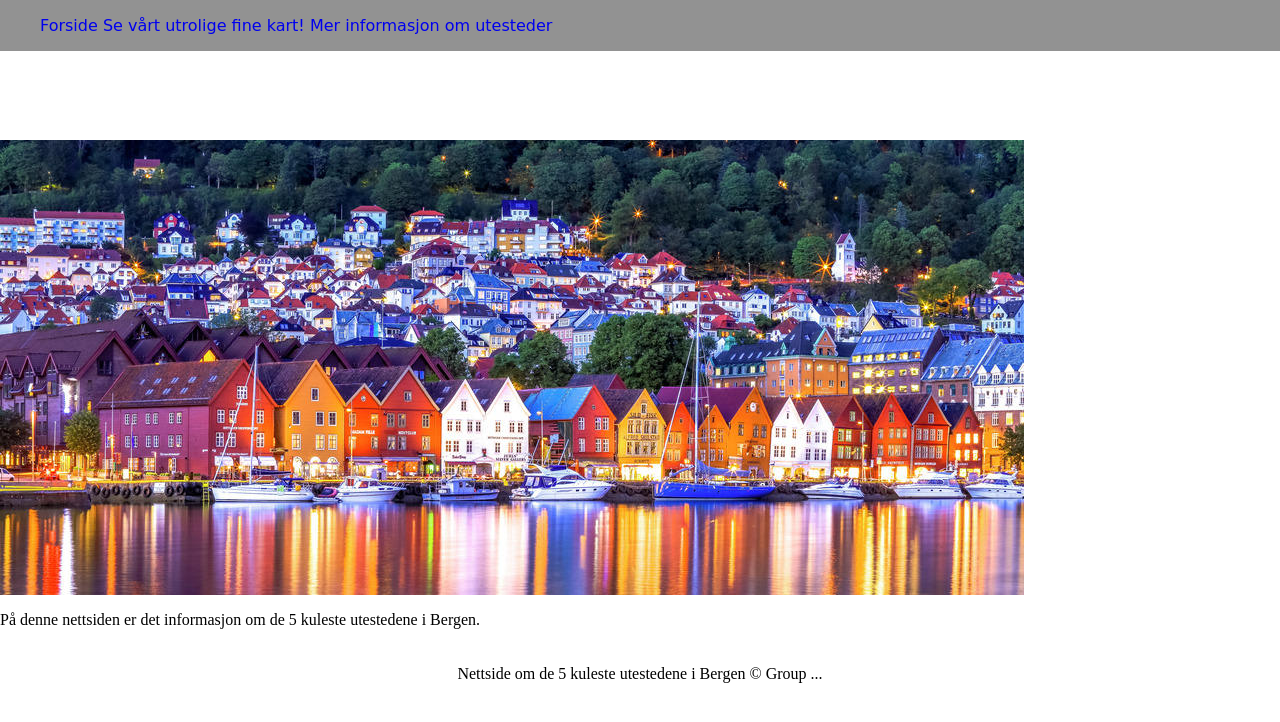
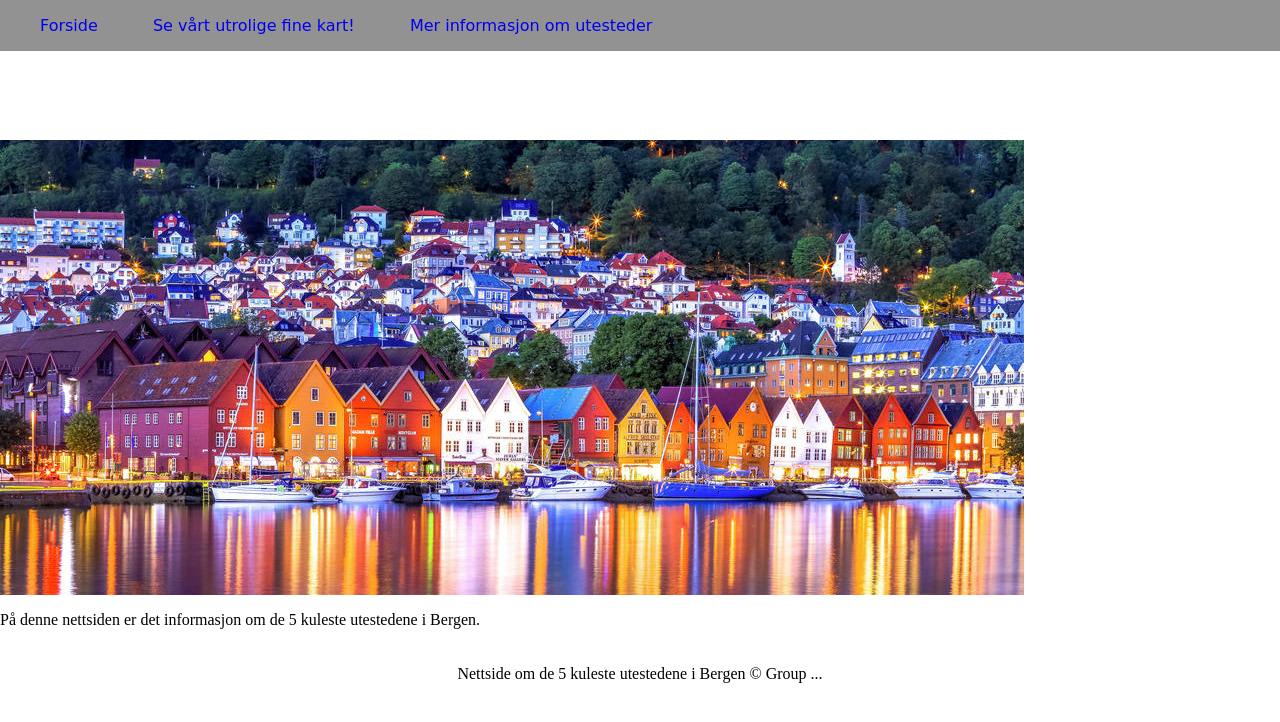
Before and after one commit to targakristoffer/info134, a plain HTML site: page index.html in a window 1280 px wide. Drawn offline with Linux system fonts and the light colour scheme.

Commit message:
hei sveis

```diff
--- a/css/style.css
+++ b/css/style.css
@@ -50,6 +50,9 @@ nav{
 	padding-left: 0;
 	z-index:1;
 }
+nav a{
+  margin-right: 50px;
+}
 ul{
 	overflow: hidden;
 }
```
